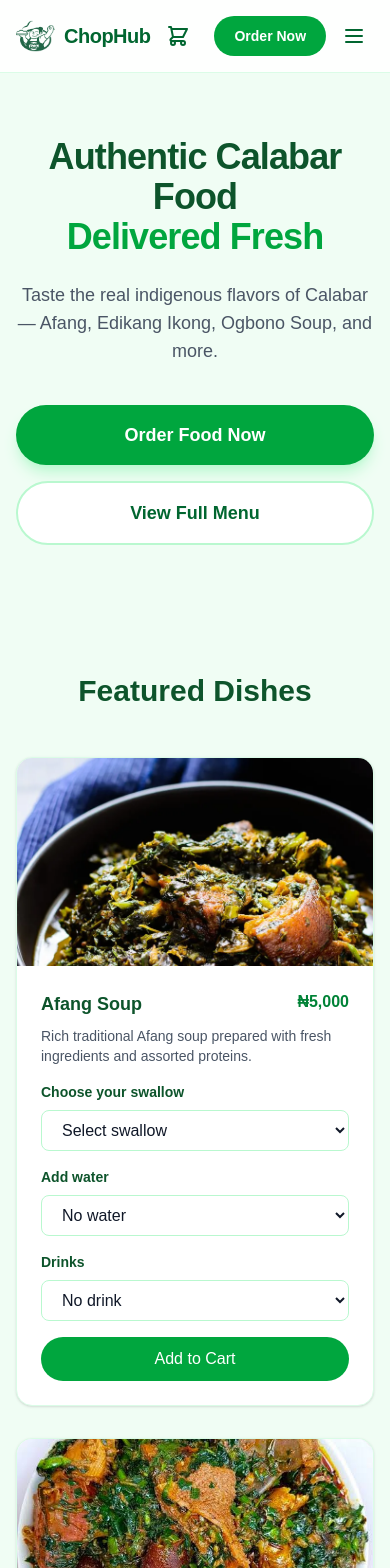
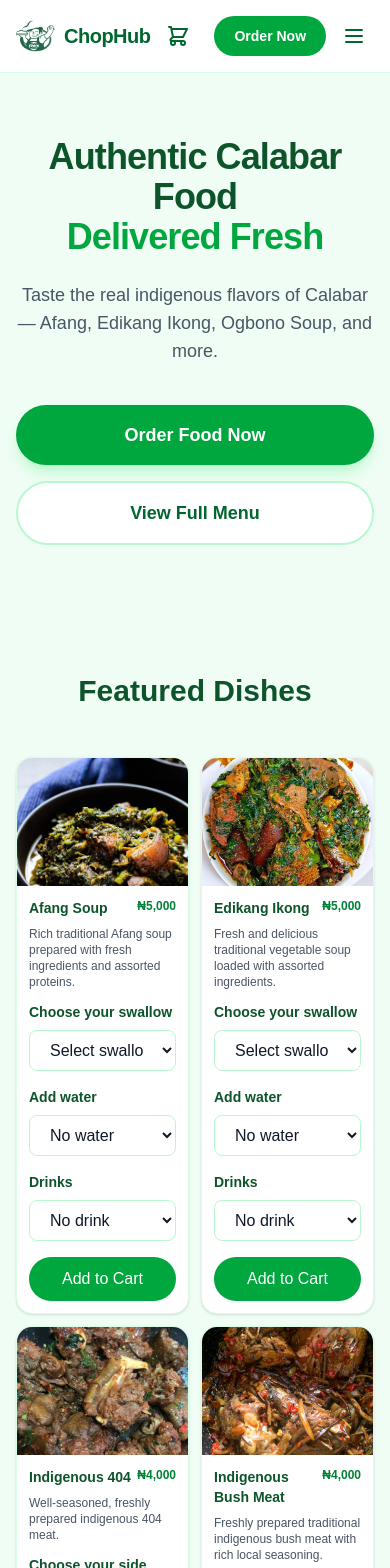
Before and after one commit to ChopHub147/chophub, a Next.js app: page / in a window 390 px wide. Shown: the top 1568 px of the page. Built offline with nearby package versions, Linux system fonts and the light colour scheme.

Commit message:
Compact menu tiles on mobile
Use a two-column mobile grid with smaller gaps, images, and card spacing while retaining three columns on larger screens.

```diff
--- a/app/page.tsx
+++ b/app/page.tsx
@@ -545,32 +545,32 @@ export default function Home() {
           <h2 className="text-3xl font-bold text-center mb-12 text-green-900">
             Featured Dishes
           </h2>
-          <div className="grid md:grid-cols-3 gap-8">
+          <div className="grid grid-cols-2 md:grid-cols-3 gap-3 md:gap-8">
             {dishes.map((dish) => (
               <div key={dish.id} className={dish.sectionTitle ? "contents" : ""}>
                 {dish.sectionTitle && (
-                  <h3 className="md:col-span-3 text-2xl font-bold text-green-900 pt-4">
+                <h3 className="col-span-2 md:col-span-3 text-2xl font-bold text-green-900 pt-4">
                     {dish.sectionTitle}
                   </h3>
                 )}
                 <div className="bg-white rounded-2xl overflow-hidden shadow-sm hover:shadow-md transition border border-green-100">
-                  <div className="h-52 overflow-hidden">
+                <div className="h-32 md:h-52 overflow-hidden">
                     <img
                       src={dish.image}
                       alt={dish.name}
                       className="w-full h-full object-cover hover:scale-105 transition duration-500"
                     />
                   </div>
-                  <div className="p-6">
+                  <div className="p-3 md:p-6">
                     <div className="flex justify-between items-start mb-2">
-                      <h3 className="font-bold text-lg text-green-900">
+                      <h3 className="font-bold text-sm md:text-lg text-green-900">
                         {dish.name}
                       </h3>
-                      <span className="text-green-700 font-bold">
+                      <span className="text-green-700 font-bold text-xs md:text-base">
                         {dish.type === "rice" ? "From " : ""}₦{dish.price.toLocaleString()}
                       </span>
                     </div>
-                  <p className="text-gray-600 text-sm mb-4">{dish.desc}</p>
+                  <p className="text-gray-600 text-xs md:text-sm mb-3 md:mb-4">{dish.desc}</p>
 
                   {dish.type === "soup" && (
                     <div className="mb-4">
```
